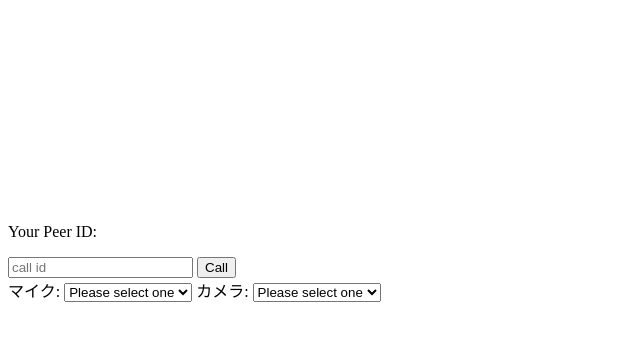
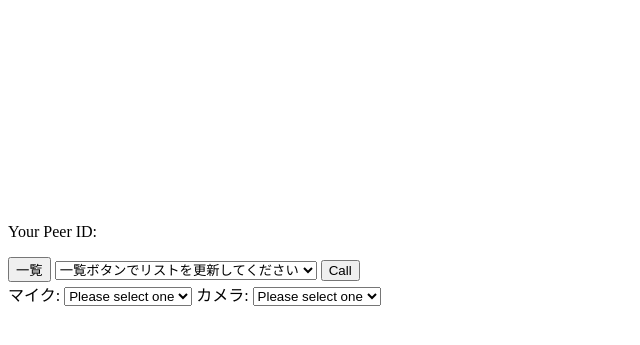
Before and after one commit to AkiraIto/abc, a plain HTML site: page index.html in a window 1280 px wide. Shown: the part 5-350 px from the top of the page, without its empty margins (0-640 px from the left). Drawn offline with nearby package versions, Linux system fonts and the light colour scheme.

Commit message:
peerid selector

```diff
--- a/app.js
+++ b/app.js
@@ -3,12 +3,13 @@ const APIKEY = 'af99b8e9-3445-46f3-aec6-67c520c0592d'; //追記
 const app = new Vue({
     el: '#app',
     data: {
-        audios: [],
-        videos: [],
+        audios: [], //オーディオデバイス
+        videos: [], //ビデオデバイス
         selectedAudio: '',
         selectedVideo: '',
-        peerId: '',
+        peerId: '', //現在のpeerID
         calltoid: '',
+        listIds: [], //
         localStream: {}
    },
 
@@ -41,12 +42,21 @@ const app = new Vue({
                 el.srcObject = stream;
                 el.play();
             });
+        },
+
+        getCurrentPeers : function() {
+            this.peer.listAllPeers(peers => {
+                console.log(peers);
+                this.listIds = peers.filter( id => id != this.peerId );;
+            });
         }
     },
 
     mounted: async function(){
         this.peer = new Peer({key: APIKEY, debug: 3}); //新規にPeerオブジェクトの作成
-        this.peer.on('open', () => this.peerId = this.peer.id); //PeerIDを反映
+        this.peer.on('open', open => {
+            this.peerId = this.peer.id;
+        }); //PeerIDを反映
         this.peer.on('call', call => {
             call.answer(this.localStream);
             this.connect(call);
--- a/index.html
+++ b/index.html
@@ -11,7 +11,18 @@
         <video id="their-video" width="400" autoplay playsinline></video>
         <video id="my-video" muted="true" width="200" autoplay playsinline></video>
         <p>Your Peer ID: <span id="my-id">{{peerId}}</span></p>
+
+        <button @click="getCurrentPeers" class="button">一覧</button>
+
+        <select v-model="calltoid">
+          <option disabled value="">一覧ボタンでリストを更新してください</option>
+          <option v-for="id in listIds" v-bind:value="id" :key="id">
+            {{ id }}
+          </option>
+        </select>
+<!--
         <input v-model="calltoid" placeholder="call id">
+-->
         <button @click="makeCall" class="button--green">Call</button>
         <br />
 
@@ -31,6 +42,7 @@
           </option>
         </select>
 
+    <br />
     </div>
 
     <script src="https://cdn.webrtc.ecl.ntt.com/skyway-latest.js"></script>
```
